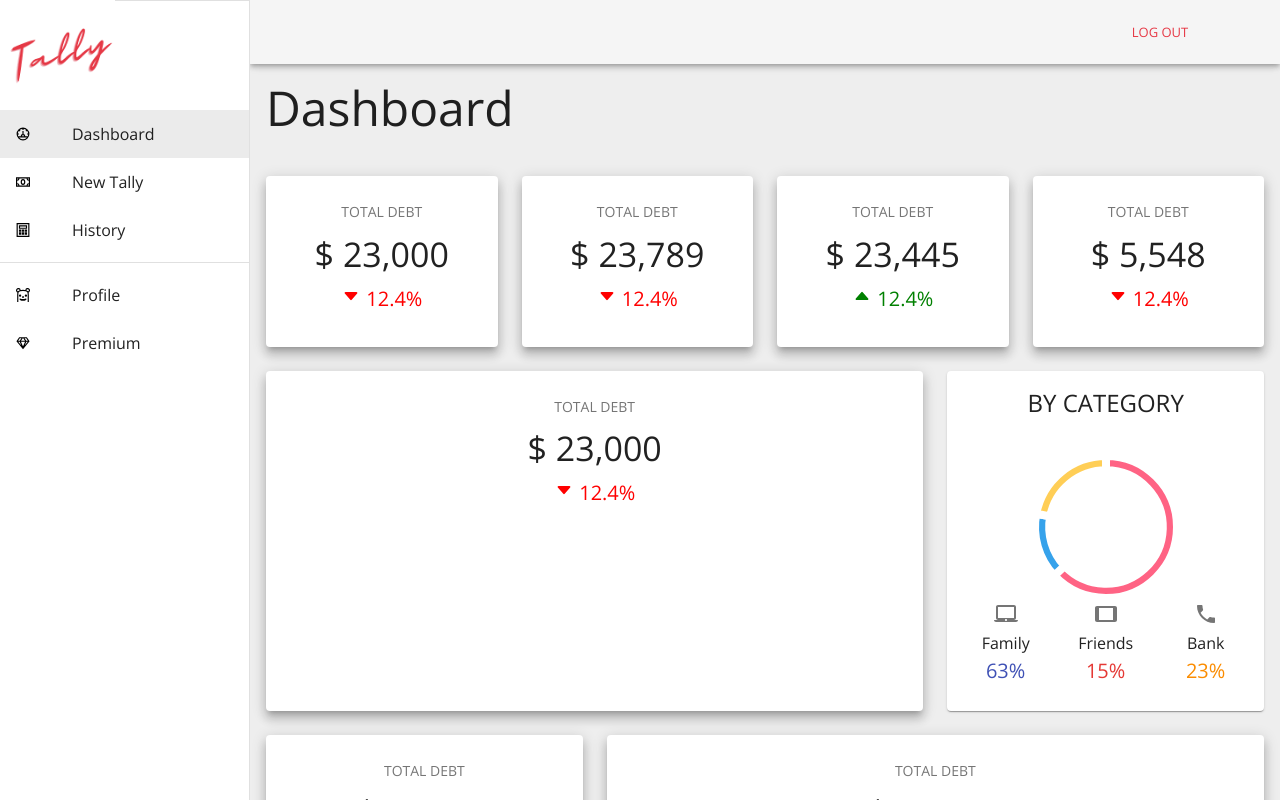
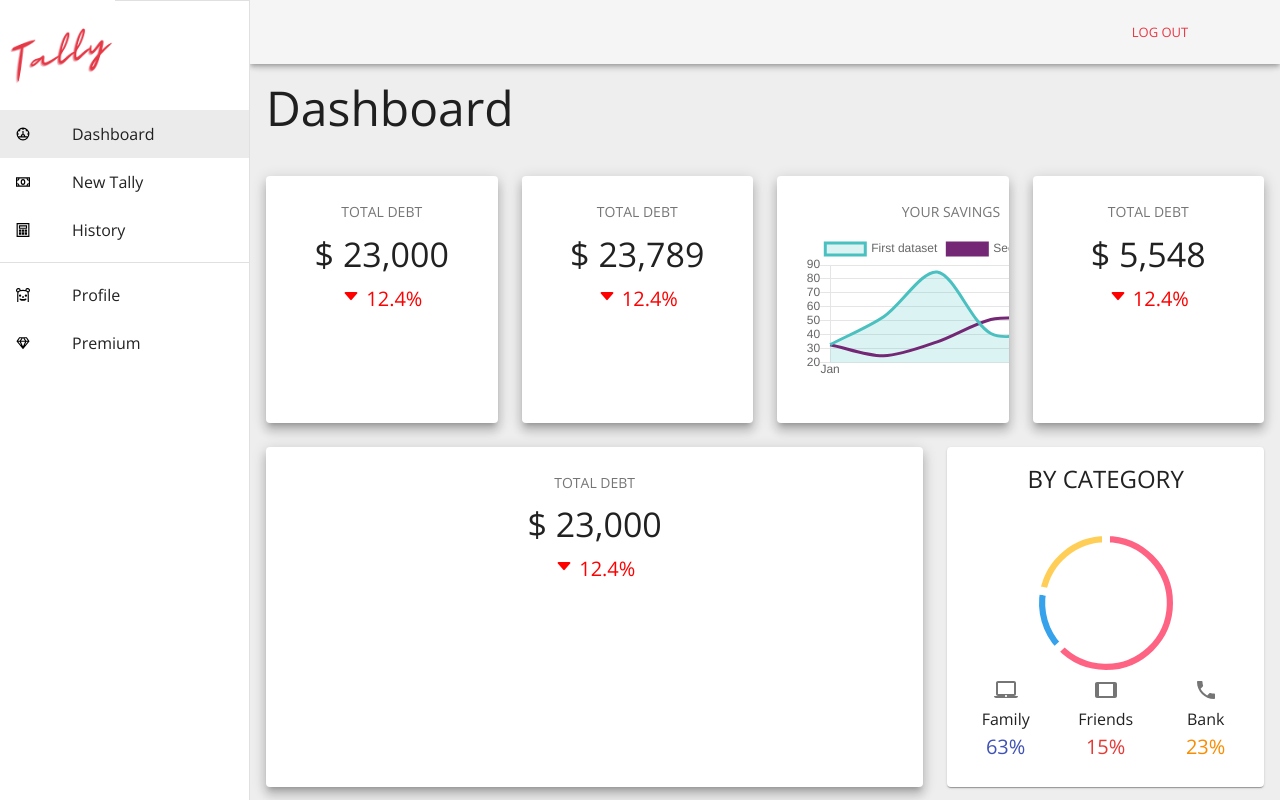
Before and after one commit to awalemandi/tally, a React (Create React App) app: page /home/dashboard in a window 1280 px wide. Shown: the top 800 px of the page. Built offline with nearby package versions, Linux system fonts and the light colour scheme.

Commit message:
implemented dummy line chart for savings card

```diff
--- /dev/null
+++ b/src/components/common/LineChart.tsx
@@ -0,0 +1,86 @@
+import React from 'react';
+
+import { Line } from 'react-chartjs-2';
+
+const data = {
+	labels: ['Jan', 'Feb', 'Mar', 'Apr', 'May', 'Jun'],
+	datasets: [
+		{
+			label: 'First dataset',
+			data: [33, 53, 85, 41, 44, 65],
+			fill: true,
+			backgroundColor: 'rgba(75,192,192,0.2)',
+			borderColor: 'rgba(75,192,192,1)',
+		},
+		{
+			label: 'Second dataset',
+			data: [33, 25, 35, 51, 54, 76],
+			fill: false,
+			borderColor: '#742774',
+		},
+	],
+};
+
+const chartOptions = {
+	...{
+		responsive: true,
+		legend: {
+			position: 'top',
+		},
+		elements: {
+			line: {
+				// A higher value makes the line look skewed at this ratio.
+				tension: 0.3,
+			},
+			point: {
+				radius: 0,
+			},
+		},
+		scales: {
+			xAxes: [
+				{
+					gridLines: false,
+					ticks: {
+						callback(tick: any, index: number) {
+							// Jump every 7 values on the X axis labels to avoid clutter.
+							return index % 7 !== 0 ? '' : tick;
+						},
+					},
+				},
+			],
+			yAxes: [
+				{
+					ticks: {
+						suggestedMax: 45,
+						callback(tick: number) {
+							if (tick === 0) {
+								return tick;
+							}
+							// Format the amounts using Ks for thousands.
+							return tick > 999 ? `${(tick / 1000).toFixed(1)}K` : tick;
+						},
+					},
+				},
+			],
+		},
+		hover: {
+			mode: 'nearest',
+			intersect: false,
+		},
+		tooltips: {
+			custom: false,
+			mode: 'nearest',
+			intersect: false,
+		},
+	},
+};
+
+function LineChart() {
+	return (
+		<>
+			<Line data={data} options={chartOptions} />
+		</>
+	);
+}
+
+export default LineChart;
--- a/src/components/layout/Footer.tsx
+++ b/src/components/layout/Footer.tsx
@@ -1,7 +1,7 @@
 import React from 'react';
 import { makeStyles } from '@material-ui/core/styles';
 import { Container } from '@material-ui/core';
-import Copyright from '../Copyright';
+import Copyright from '../common/Copyright';
 
 const useStyles = makeStyles(theme => ({
 	root: {
--- a/src/components/menu/dashboard/Dashboard.tsx
+++ b/src/components/menu/dashboard/Dashboard.tsx
@@ -1,5 +1,7 @@
 import React from 'react';
 import { Typography, Grid, makeStyles } from '@material-ui/core';
+
+import Savings from './Savings';
 import StatCard from './StatCard';
 import DebtByCategory from './DebtByCategory';
 
@@ -42,12 +44,7 @@ const Dashboard = () => {
 					/>
 				</Grid>
 				<Grid item lg={3} sm={6} xl={3} xs={12}>
-					<StatCard
-						name='total debt'
-						stat='23,445'
-						improved={true}
-						change={12.4}
-					/>
+					<Savings />
 				</Grid>
 				<Grid item lg={3} sm={6} xl={3} xs={12}>
 					<StatCard
--- /dev/null
+++ b/src/components/menu/dashboard/Savings.tsx
@@ -0,0 +1,58 @@
+import React from 'react';
+import clsx from 'clsx';
+import PropTypes from 'prop-types';
+import {
+	Card,
+	CardContent,
+	Grid,
+	Typography,
+	makeStyles,
+} from '@material-ui/core';
+import LineChart from '../../common/LineChart';
+
+const useStyles = makeStyles(theme => ({
+	root: {
+		height: '100%',
+		width: 'auto',
+		padding: theme.spacing(1),
+	},
+}));
+
+type CardProps = {
+	name: string;
+	stat: any;
+	improved: boolean;
+	change: number;
+};
+
+const Savings = () => {
+	const classes = useStyles();
+
+	return (
+		<Card className={clsx(classes.root)} raised={true}>
+			<CardContent>
+				<Grid
+					container
+					direction='column'
+					justify='center'
+					alignItems='center'
+					spacing={1}
+				>
+					<Grid item>
+						<Typography color='textSecondary' gutterBottom variant='button'>
+							Your Savings
+						</Typography>
+					</Grid>
+					<Grid item>
+						<LineChart />
+					</Grid>
+					<Grid item>
+						<Typography variant='h6'></Typography>
+					</Grid>
+				</Grid>
+			</CardContent>
+		</Card>
+	);
+};
+
+export default Savings;
--- a/src/components/pages/LogIn.tsx
+++ b/src/components/pages/LogIn.tsx
@@ -12,7 +12,7 @@ import {
 	Grid,
 } from '@material-ui/core';
 import { makeStyles } from '@material-ui/core/styles';
-import Copyright from '../Copyright';
+import Copyright from '../common/Copyright';
 import Logo from '../../images/tally.png';
 import LoginImage from '../../images/login.jpg';
 
--- a/src/components/pages/SignUp.tsx
+++ b/src/components/pages/SignUp.tsx
@@ -13,7 +13,7 @@ import {
 } from '@material-ui/core';
 import { makeStyles } from '@material-ui/core/styles';
 import Logo from '../../images/tally.png';
-import Copyright from '../Copyright';
+import Copyright from '../common/Copyright';
 
 const useStyles = makeStyles(theme => ({
 	paper: {
```
Also changed, not shown: src/components/common/Copyright.tsx (renamed from src/components/Copyright.tsx), src/components/common/DoughnutChart.tsx (renamed from src/components/DoughnutChart.tsx), 1 other file (tests, documents, lock files or other folders).
